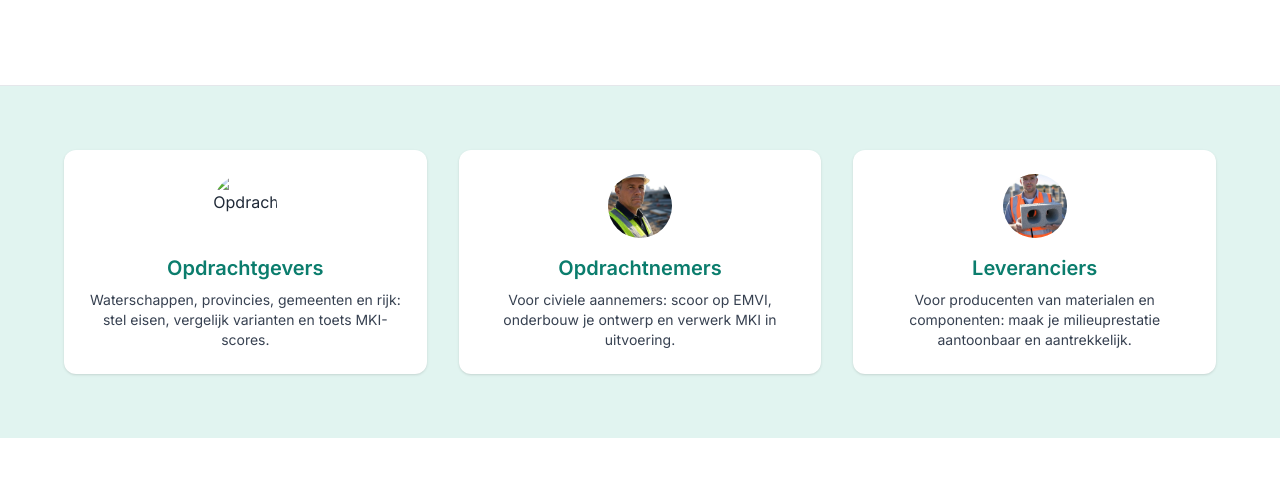
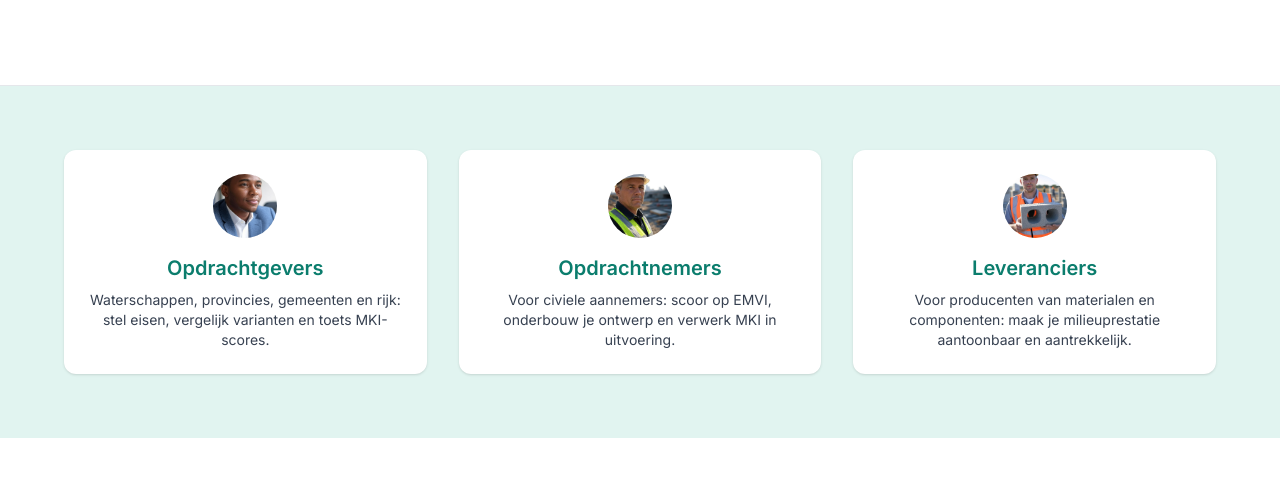
Before and after one commit to lcapro/mki_expertisecentrum, a plain HTML site: page dev/voor-wie/index.html in a window 1280 px wide. Shown: the part 267-750 px from the top of the page. Drawn offline with nearby package versions, Linux system fonts and the light colour scheme.

Commit message:
Update index.html

```diff
--- a/dev/voor-wie/index.html
+++ b/dev/voor-wie/index.html
@@ -63,7 +63,7 @@
     <div class="max-w-6xl mx-auto grid md:grid-cols-3 gap-8 text-center">
 
       <a href="/dev/opdrachtgevers" class="bg-white p-6 rounded-xl shadow hover:shadow-md transition block">
-        <img src="/dev/images/opdrachtgever.jpg" alt="Opdrachtgever" class="w-16 h-16 rounded-full object-cover mx-auto mb-4" />
+        <img src="/dev/images/icon-opdrachtgever.jpg" alt="Opdrachtgever" class="w-16 h-16 rounded-full object-cover mx-auto mb-4" />
         <h3 class="text-xl font-semibold text-primary mb-2">Opdrachtgevers</h3>
         <p class="text-sm text-gray-700">Waterschappen, provincies, gemeenten en rijk: stel eisen, vergelijk varianten en toets MKI-scores.</p>
       </a>
```
